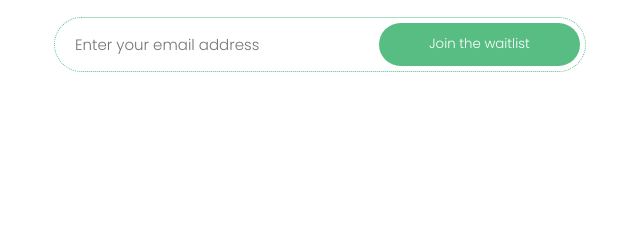
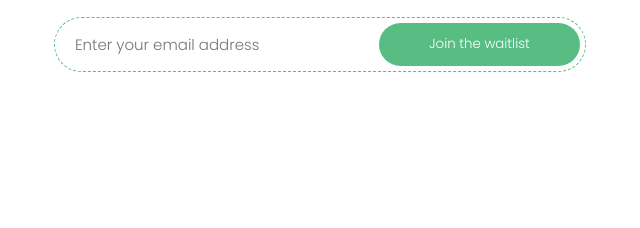
Before and after one commit to Shapati/trakka, a plain HTML site: page index.html in a window 1280 px wide. Shown: the part 508-736 px from the top of the page, 17-657 px from the left. Drawn offline with Linux system fonts and the light colour scheme; a web font is replaced by a local one.

Commit message:
Update style.css

```diff
--- a/style.css
+++ b/style.css
@@ -89,7 +89,7 @@ section{
   }
 }
 .sectionbox{
-  border: 1px dotted var(--color);
+  border: 1px dashed var(--color);
   border-radius: 50px;
   padding: 5px;
   height: 55px;
```
